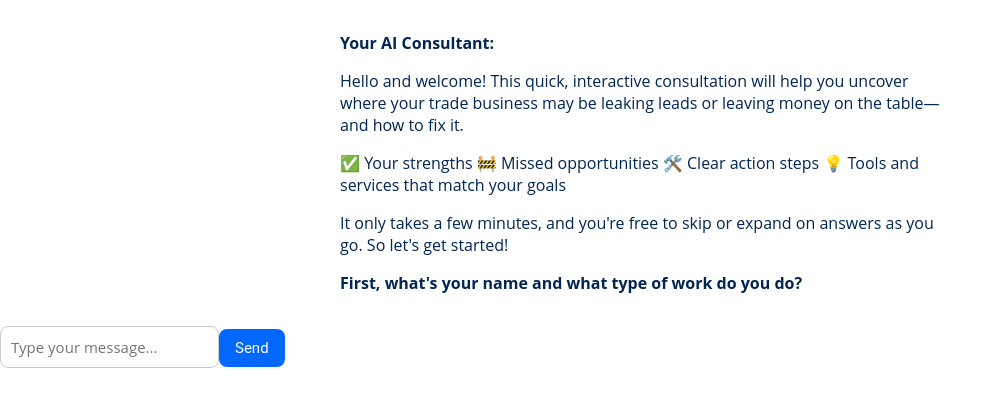
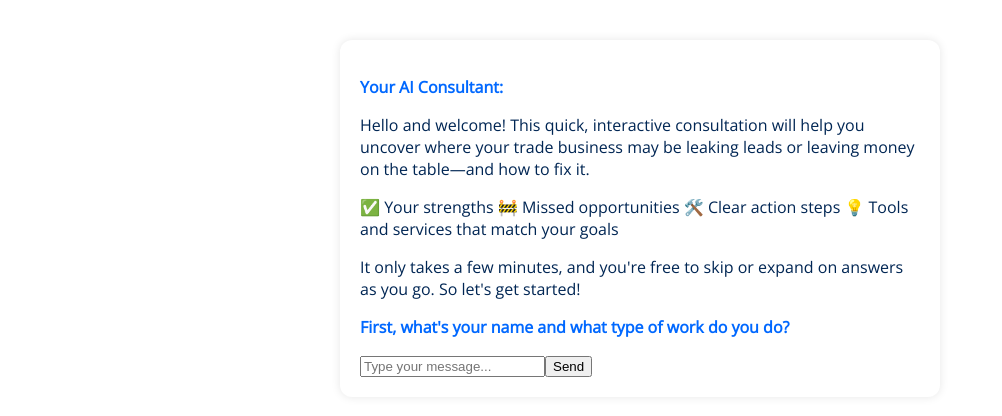
Before and after one commit to clickprimer/contractor-growth-map, a Next.js app: page / in a window 1280 px wide. Shown: the top 416 px of the page, without its empty margins (0-1002 px from the left). Built offline with nearby package versions, Linux system fonts and the light colour scheme.

Commit message:
Update globals.css

```diff
--- a/styles/globals.css
+++ b/styles/globals.css
@@ -1,94 +1,106 @@
-/* === General Chat Container === */
+/* Import fonts */
+@import url('https://fonts.googleapis.com/css2?family=Open+Sans:wght@400&family=Roboto:wght@700&display=swap');
+
+/* Global styles */
 body {
-  margin: 0;
-  padding: 0;
   font-family: 'Open Sans', sans-serif;
   background-color: #ffffff;
   color: #002654;
+  margin: 0;
+  padding: 0;
+  display: flex;
+  justify-content: center;
+  align-items: flex-start;
+  min-height: 100vh;
+  padding-top: 40px;
 }
 
-.chat-window {
+/* Main container */
+.chat-container {
+  background-color: #ffffff;
+  border-radius: 12px;
+  box-shadow: 0 0 10px rgba(0, 0, 0, 0.1);
+  width: 100%;
   max-width: 600px;
-  margin: 0 auto;
-  padding: 1rem;
+  display: flex;
+  flex-direction: column;
+  padding: 20px;
+  box-sizing: border-box;
 }
 
-/* === Message Styles === */
-.message {
+/* Chat area */
+.chat-box {
   display: flex;
-  margin-bottom: 1rem;
+  flex-direction: column;
+  gap: 12px;
+  max-height: 70vh;
+  overflow-y: auto;
+  padding: 10px;
+  box-sizing: border-box;
 }
 
-.ai-message {
-  justify-content: flex-start;
+/* Chat bubbles */
+.chat-message {
+  max-width: 80%;
+  padding: 12px 16px;
+  border-radius: 16px;
+  font-size: 1rem;
+  line-height: 1.5;
+  white-space: pre-wrap;
 }
 
-.user-message {
-  justify-content: flex-end;
-}
-
-.message-bubble {
-  padding: 12px 16px;
-  border-radius: 16px;
-  max-width: 80%;
-  font-family: 'Open Sans', sans-serif;
-  font-size: 15px;
-  white-space: pre-wrap;
-  word-break: break-word;
-}
-
-/* Assistant bubble (left side) */
-.ai-message .message-bubble {
-  background-color: #e8eeff;
-  color: #002654;
+/* AI messages */
+.chat-message.assistant {
+  align-self: flex-start;
+  background-color: #d6ebff;
   border-top-left-radius: 0;
 }
 
-/* User bubble (right side) */
-.user-message .message-bubble {
+/* User messages */
+.chat-message.user {
+  align-self: flex-end;
   background-color: #0068ff;
-  color: #ffffff;
+  color: white;
   border-top-right-radius: 0;
 }
 
-/* Label for Assistant */
-.sender-label {
+/* Bold text override */
+strong {
+  color: #0068ff;
+  font-weight: bold;
+}
+
+/* Input row */
+.chat-input {
+  display: flex;
+  margin-top: 16px;
+  width: 100%;
+}
+
+.chat-input input {
+  flex: 1;
+  padding: 12px;
+  border-radius: 8px 0 0 8px;
+  border: 1px solid #ccc;
+  font-size: 1rem;
+  font-family: 'Open Sans', sans-serif;
+}
+
+/* Send button */
+.chat-send-button {
+  background-color: #0068ff;
+  color: white;
+  padding: 12px 20px;
+  border: none;
+  border-radius: 0 8px 8px 0;
+  cursor: pointer;
+  font-size: 1rem;
   font-family: 'Roboto', sans-serif;
   font-weight: bold;
-  color: #0068ff;
-  margin-bottom: 4px;
-  font-size: 14px;
 }
 
-/* === Input and Button === */
-.input-container {
-  display: flex;
-  justify-content: center;
-  padding: 1rem;
-  gap: 0.5rem;
+/* Make sure button doesn't shrink */
+.chat-send-button:disabled {
+  opacity: 0.5;
+  cursor: not-allowed;
 }
-
-input[type="text"] {
-  flex: 1;
-  padding: 10px;
-  font-size: 15px;
-  border: 1px solid #ccc;
-  border-radius: 8px;
-  font-family: 'Open Sans', sans-serif;
-  color: #002654;
-}
-
-button {
-  background-color: #0068ff;
-  color: white;
-  border: none;
-  border-radius: 8px;
-  padding: 10px 16px;
-  font-size: 15px;
-  font-family: 'Roboto', sans-serif;
-  cursor: pointer;
-}
-
-button:hover {
-  background-color: #0050cc;
-}
```
